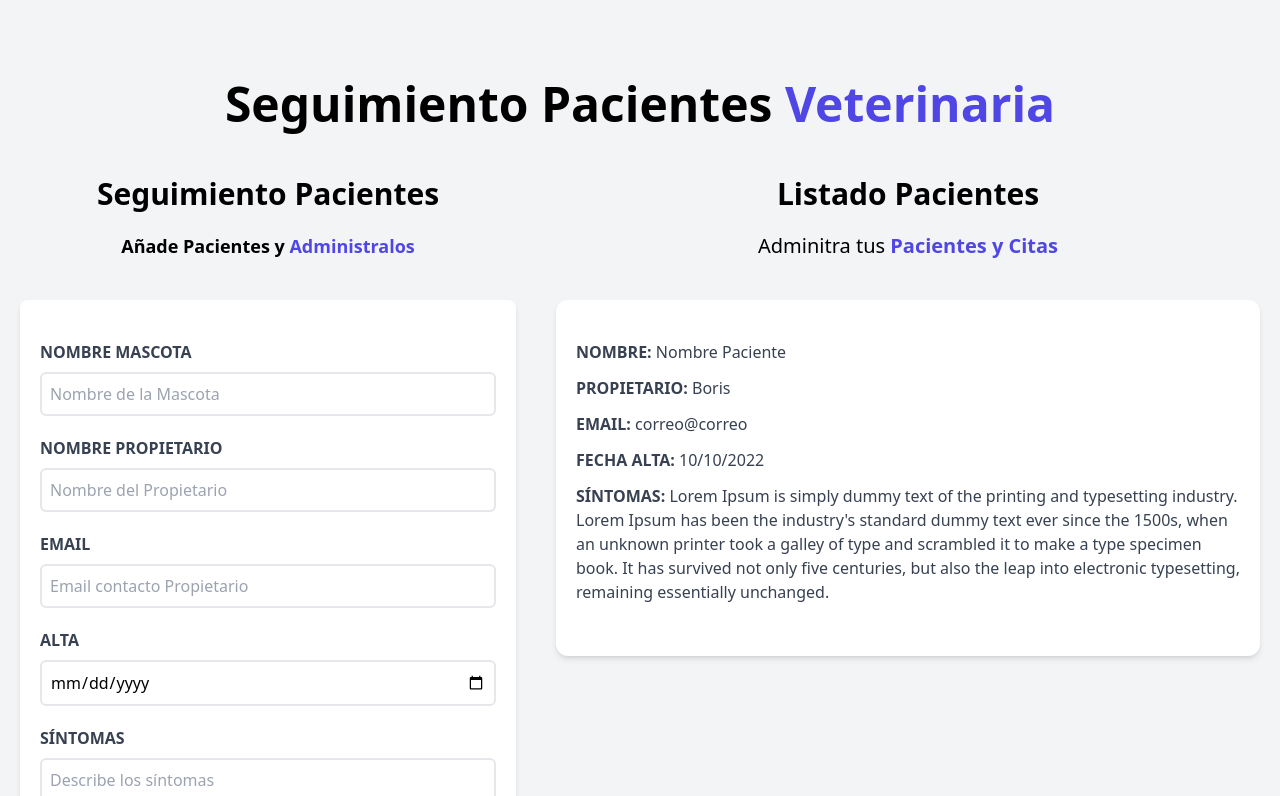
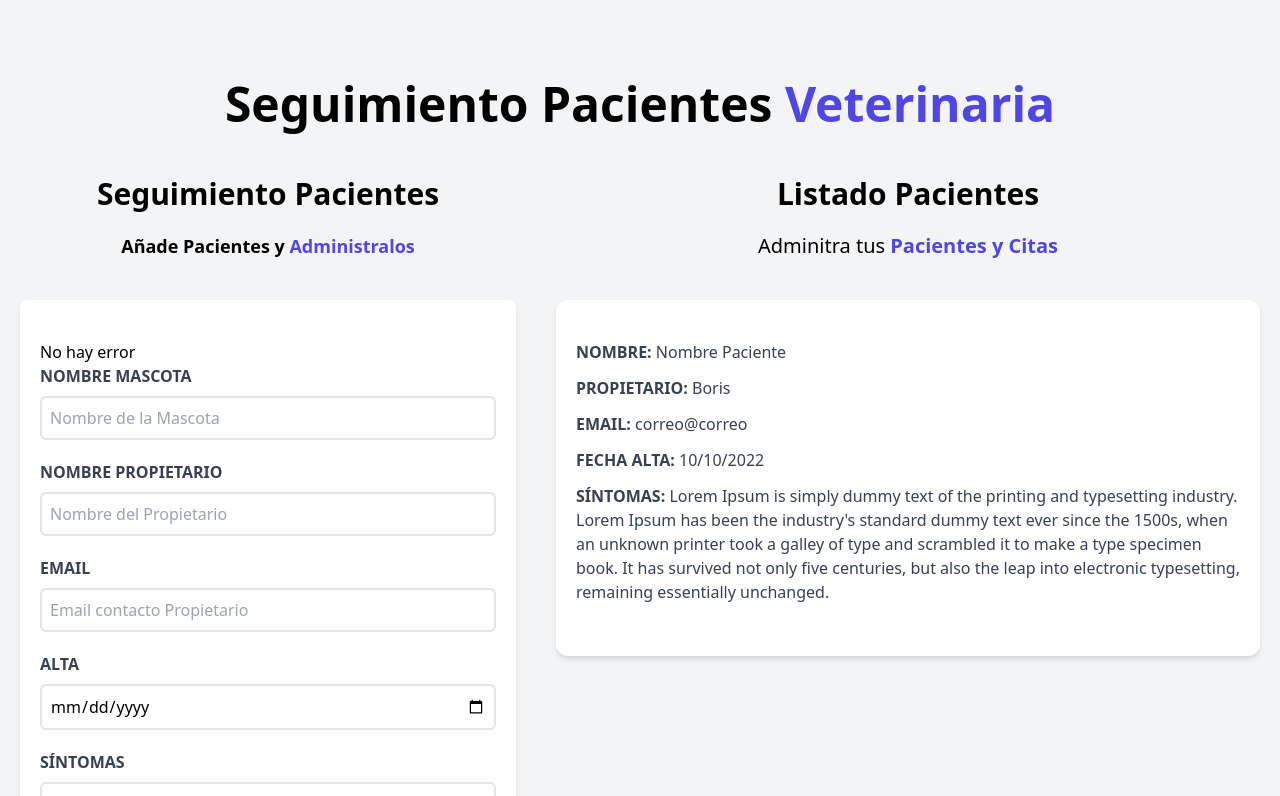
Before and after one commit to borismg04/Admin-Pacientes, a React (Vite) app: page / in a window 1280 px wide. Shown: the top 796 px of the page. Built offline with nearby package versions, Linux system fonts and the light colour scheme.

Commit message:
hooks error

```diff
--- a/src/components/Formulario.jsx
+++ b/src/components/Formulario.jsx
@@ -9,9 +9,18 @@ const Formulario = () => {
   const [fecha,setFecha]=useState("");
   const [sintomas,setSintomas]=useState("");
 
+  const [error,setError]=useState(false);
+
 
   const handleSubmit = (e) => {
     e.preventDefault();
+    //Validar que todos los campos esten llenos
+    if([nombre,propietario,email,fecha,sintomas].includes("")){
+      console.log("Todos los campos son obligatorios");
+      setError(true);
+    } else {
+      console.log("Todos los campos estan llenos");
+    }
   }
 
 
@@ -28,7 +37,7 @@ const Formulario = () => {
         className="bg-white shadow-md rounded-lg py-10 px-5 mb-10"
         onSubmit={handleSubmit}
       >
-
+        {error ? 'Si hay un error en el formulario' : 'No hay error'}
         <div className="mb-5">
           <label htmlFor="mascota" className="block text-gray-700 uppercase font-bold">
             Nombre Mascota
```
